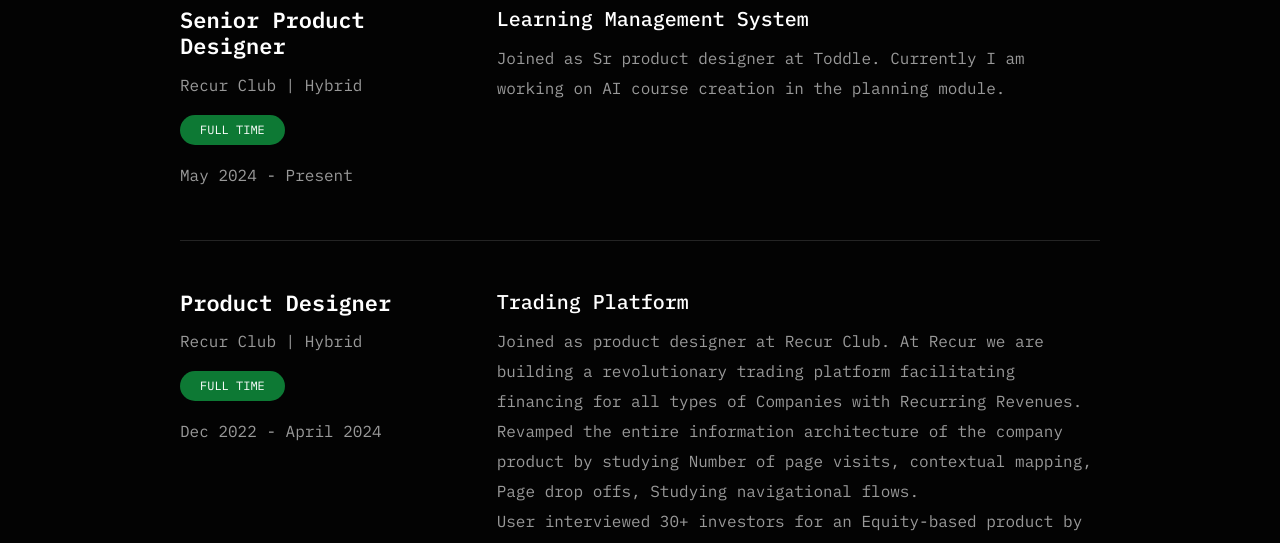
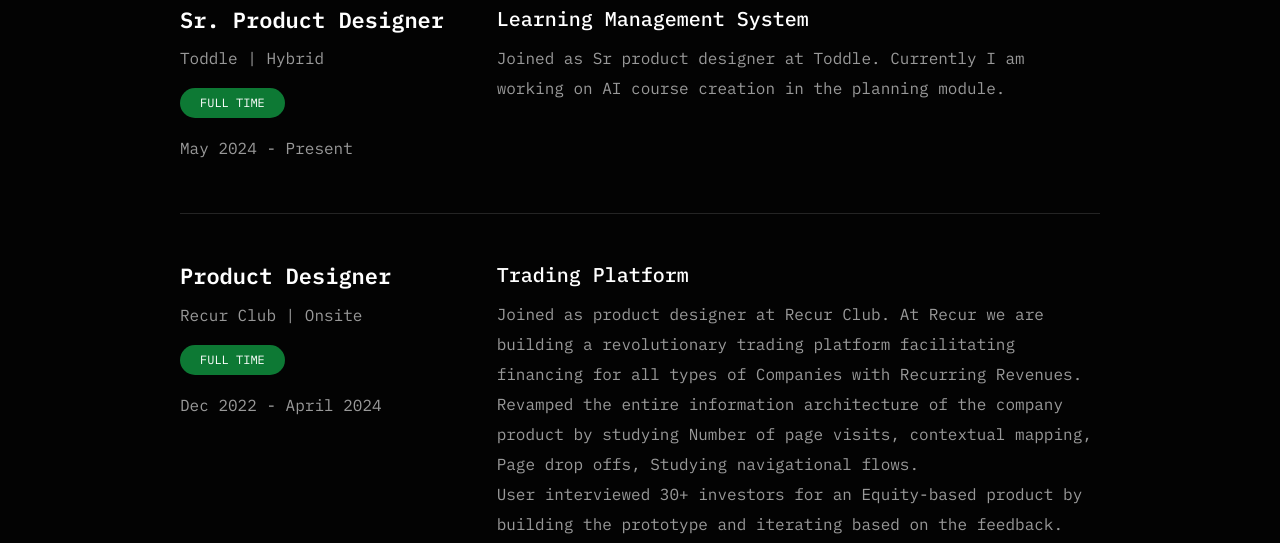
Before and after one commit to chery60/UX, a plain HTML site: page resume.html in a window 1280 px wide. Shown: the part 250-793 px from the top of the page. Drawn offline with nearby package versions, Linux system fonts and the light colour scheme; files whose address does not match are found by name.

Commit message:
Update resume.html

```diff
--- a/resume.html
+++ b/resume.html
@@ -73,8 +73,8 @@
                                     <div class="experience-info-item">
                                         <div class="row">
                                             <div class="col-md-4">
-                                                <h4 class="experience-designation">Senior Product Designer</h4>
-                                                <p>Recur Club <span>|</span> Hybrid</p>
+                                                <h4 class="experience-designation">Sr. Product Designer</h4>
+                                                <p>Toddle <span>|</span> Hybrid</p>
 
                                                 <p class="status">Full Time</p>
                                                 <p>May 2024 - Present</p>
@@ -93,7 +93,7 @@
                                         <div class="row">
                                             <div class="col-md-4">
                                                 <h4 class="experience-designation">Product Designer</h4>
-                                                <p>Recur Club <span>|</span> Hybrid</p>
+                                                <p>Recur Club <span>|</span> Onsite</p>
 
                                                 <p class="status">Full Time</p>
                                                 <p>Dec 2022 - April 2024</p>
```
